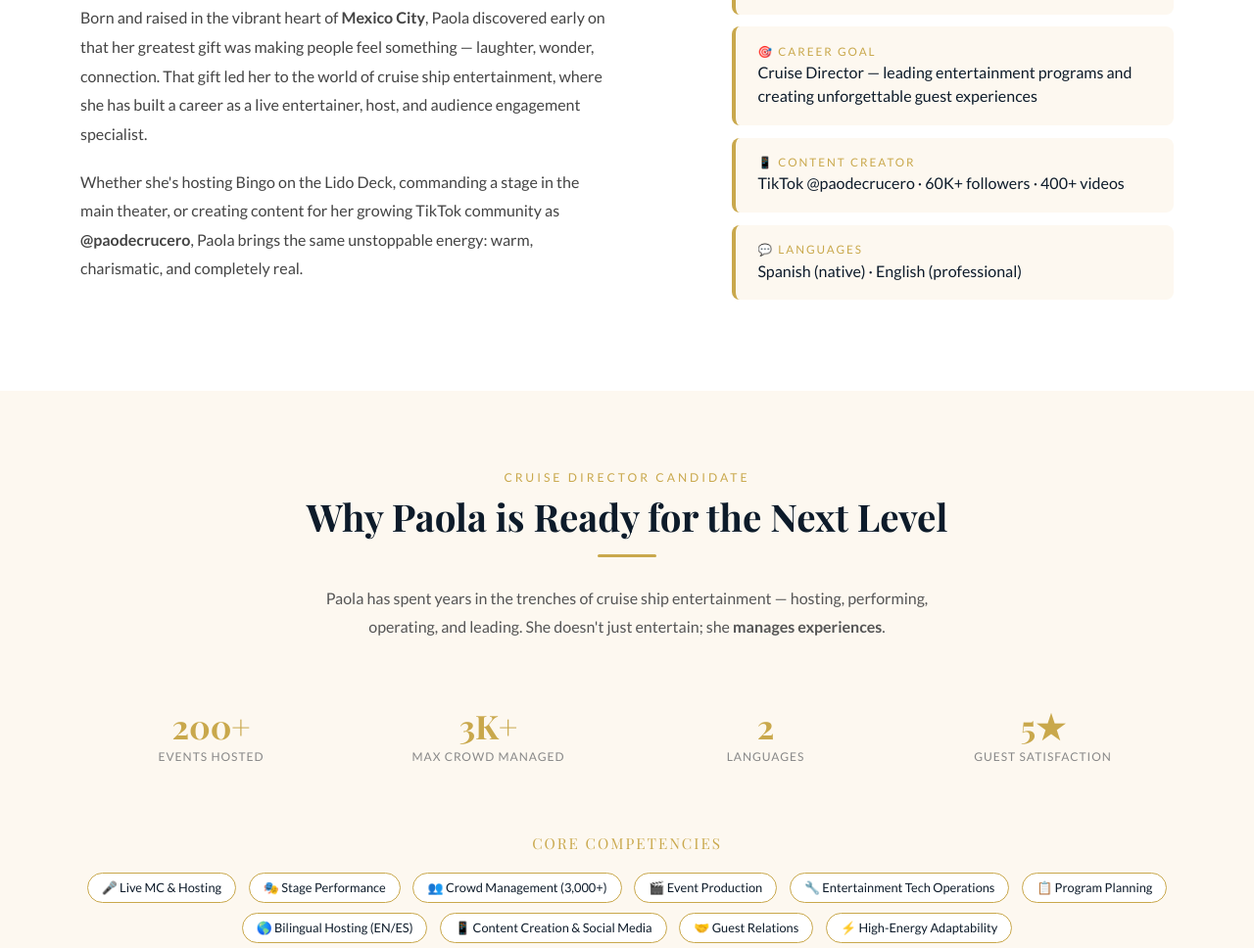
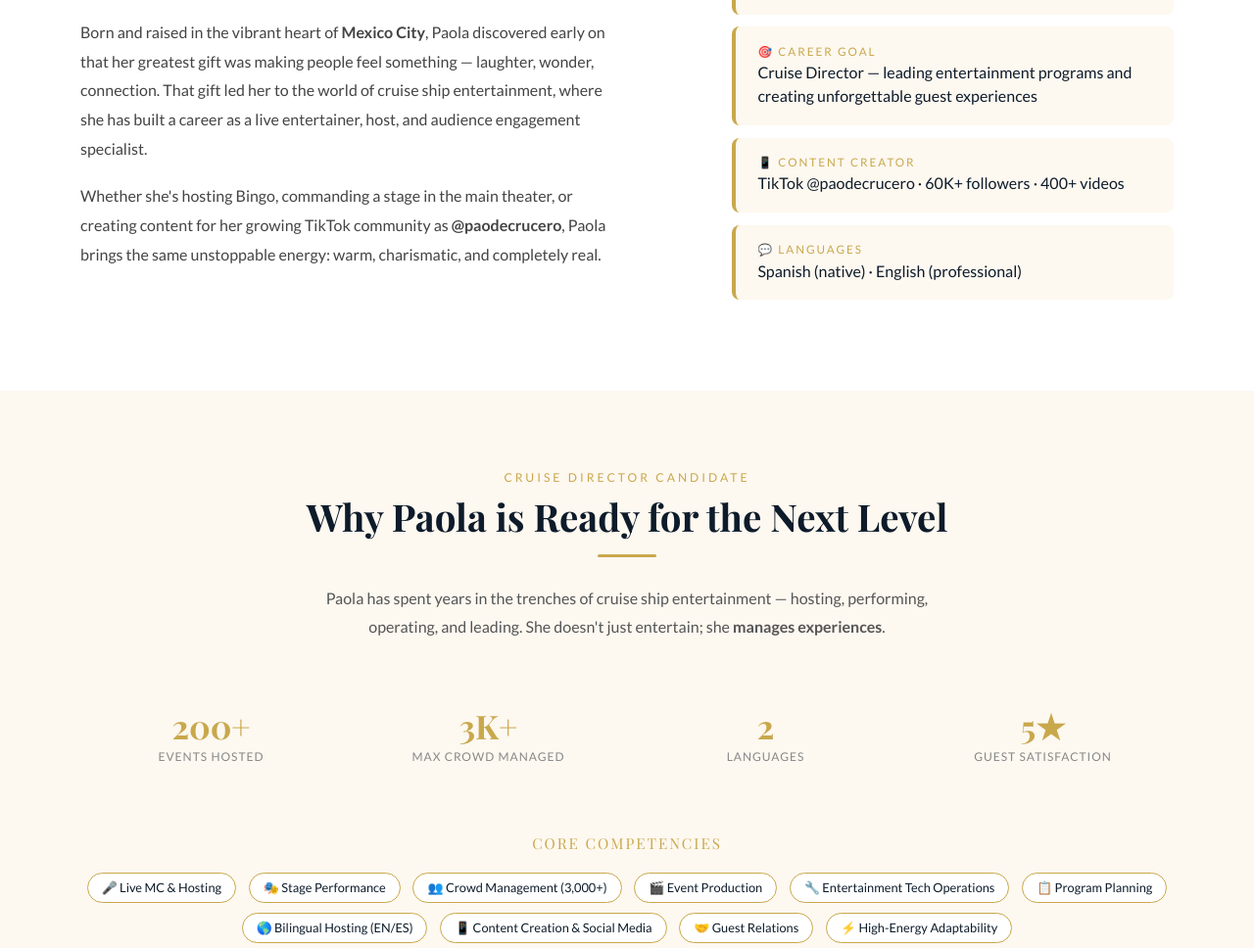
Before and after one commit to borncorp/holapao, a plain HTML site: page index.html in a window 1280 px wide. Shown: the part 1055-2023 px from the top of the page at 98% size. Drawn offline with nearby package versions, Linux system fonts and the light colour scheme; a script that the page names is missing; a web font is replaced by a local one.

Commit message:
Update index.html

```diff
--- a/index.html
+++ b/index.html
@@ -494,7 +494,7 @@
         <h2 class="section-title">The Girl from Mexico City<br>Who Chose the Ocean</h2>
         <div class="divider divider-left"></div>
         <p style="font-size:1rem;line-height:1.85;color:#444;margin-bottom:1.2rem;">Born and raised in the vibrant heart of <strong>Mexico City</strong>, Paola discovered early on that her greatest gift was making people feel something — laughter, wonder, connection. That gift led her to the world of cruise ship entertainment, where she has built a career as a live entertainer, host, and audience engagement specialist.</p>
-        <p style="font-size:1rem;line-height:1.85;color:#444;">Whether she's hosting Bingo on the Lido Deck, commanding a stage in the main theater, or creating content for her growing TikTok community as <strong>@paodecrucero</strong>, Paola brings the same unstoppable energy: warm, charismatic, and completely real.</p>
+        <p style="font-size:1rem;line-height:1.85;color:#444;">Whether she's hosting Bingo, commanding a stage in the main theater, or creating content for her growing TikTok community as <strong>@paodecrucero</strong>, Paola brings the same unstoppable energy: warm, charismatic, and completely real.</p>
       </div>
       <div class="col-lg-5 offset-lg-1">
         <div class="about-card"><h5>🎭 Role</h5><p class="mb-0">Cruise Ship Entertainer & Host · Entertainment Technician Assistant</p></div>
```
